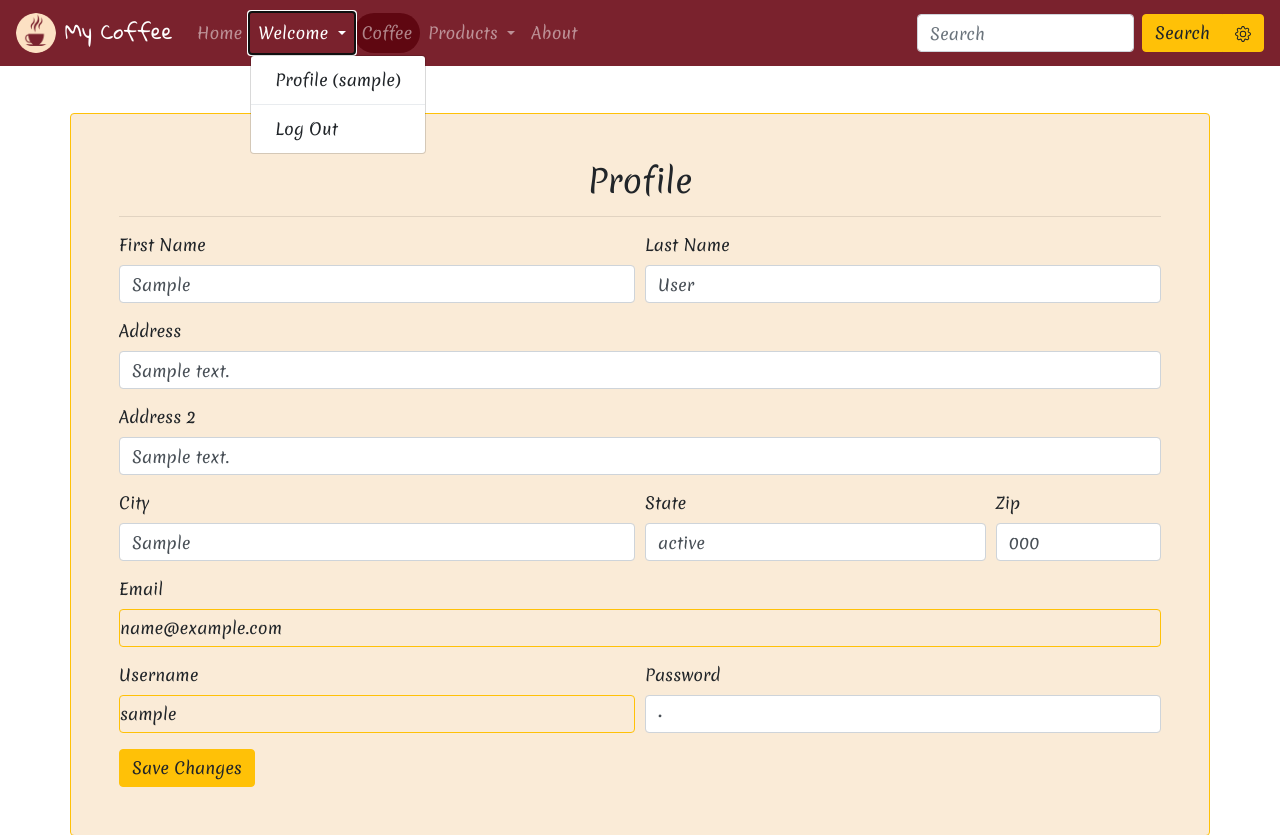
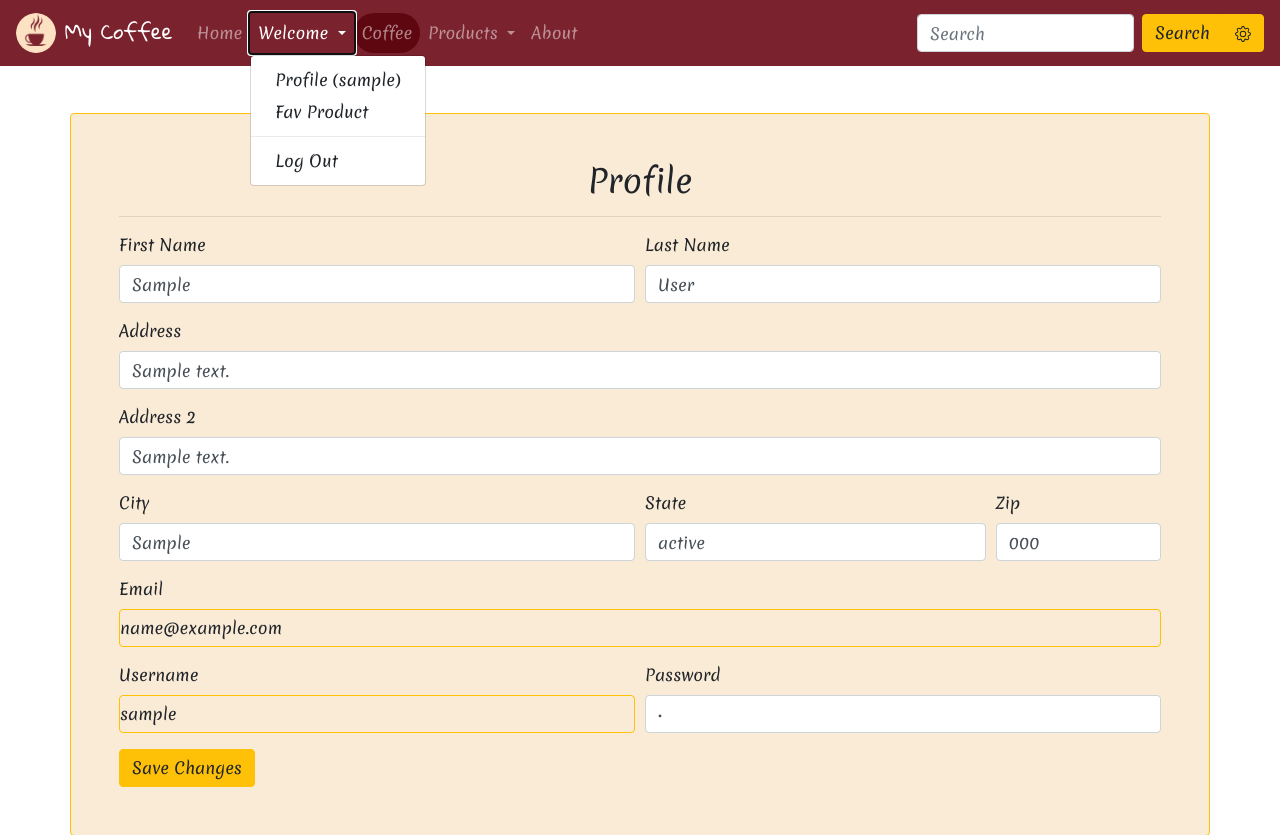
Before and after one commit to Ymk74/Coffee-Store, a Django app: page /accounts/profile/ in a window 1280 px wide, after a click on "Welcome". Shown: the top 835 px of the page. Run offline with Django 4.2, Linux system fonts and the light colour scheme; a user stored in the database is signed in; tables that the repository leaves empty hold one stand-in row (values such as "Sample post"); some libraries are stand-ins or nearby versions.

Commit message:
show fav products

```diff
--- a/accounts/models.py
+++ b/accounts/models.py
@@ -1,10 +1,12 @@
 from django.db import models
 from django.contrib.auth.models import User
+from products.models import Product
 # Create your models here.
 
 
 class UserProfile(models.Model):
     user = models.OneToOneField(User,on_delete=models.CASCADE)
+    fav_product = models.ManyToManyField(Product)
     address = models.CharField(max_length=60)
     address2 = models.CharField(max_length=60)
     city = models.CharField(max_length=60)
--- a/accounts/urls.py
+++ b/accounts/urls.py
@@ -6,4 +6,6 @@ urlpatterns = [
     path( 'logout/', views.logout ,name = 'logout' ),
     path( 'signup/', views.signup ,name = 'signup' ),
     path( 'profile/', views.profile ,name = 'profile' ),
+    path( 'fav_product/<int:id>', views.fav_product ,name = 'fav_product' ),
+    path( 'show_fav_product', views.show_fav_product ,name = 'show_fav_product' ),
 ]
--- a/accounts/views.py
+++ b/accounts/views.py
@@ -3,7 +3,10 @@ from django.contrib import messages
 from django.contrib.auth.models import User
 from django.contrib import auth
 from .models import UserProfile
+from products.models import Product
 import re
+
+
 # Create your views here.
 
 def signin(request):
@@ -204,3 +207,29 @@ def profile(request):
             return render(request , 'profile.html',context)
         else :
             return redirect('profile')
+
+
+
+def fav_product(request,id):
+    if request.user.is_authenticated and not request.user.is_anonymous :
+        fav_product = Product.objects.get(pk=id)
+        if UserProfile.objects.filter(user=request.user,fav_product=fav_product).exists():
+            messages.success(request, 'Already Added')
+
+        else :
+            userprofile = UserProfile.objects.get(user=request.user)
+            userprofile.fav_product.add(fav_product)
+            messages.success(request,'product added to fav')
+
+    else :
+        messages.error(request,'you must be log in')
+    return redirect('/products/' + str(id))
+
+
+def show_fav_product(request):
+    context = None
+    if request.user.is_authenticated and not request.user.is_anonymous :
+        userinfo = UserProfile.objects.get(user=request.user)
+        pro = userinfo.fav_product.all()
+        context = { 'products' : pro }
+    return render(request, 'products\products.html' ,context)
--- a/templates/parts/navbar.html
+++ b/templates/parts/navbar.html
@@ -39,6 +39,7 @@
                 <div class="dropdown-menu animate slideIn" aria-labelledby="navbarDropdown">
                     {% if request.user.is_authenticated %}
                     <a class="dropdown-item" href="{% url 'profile' %}">Profile ({{request.user.username}})</a>
+                    <a href="{% url 'show_fav_product' %}" class="dropdown-item">Fav Product</a>
                     <div class="dropdown-divider"></div>
                     <a class="dropdown-item" href="{% url 'logout' %}">
                         Log Out
```
Also changed, not shown: products/templates/product.html (+5 -2 lines), accounts/migrations/0002_userprofile_fav_product.py (added).
